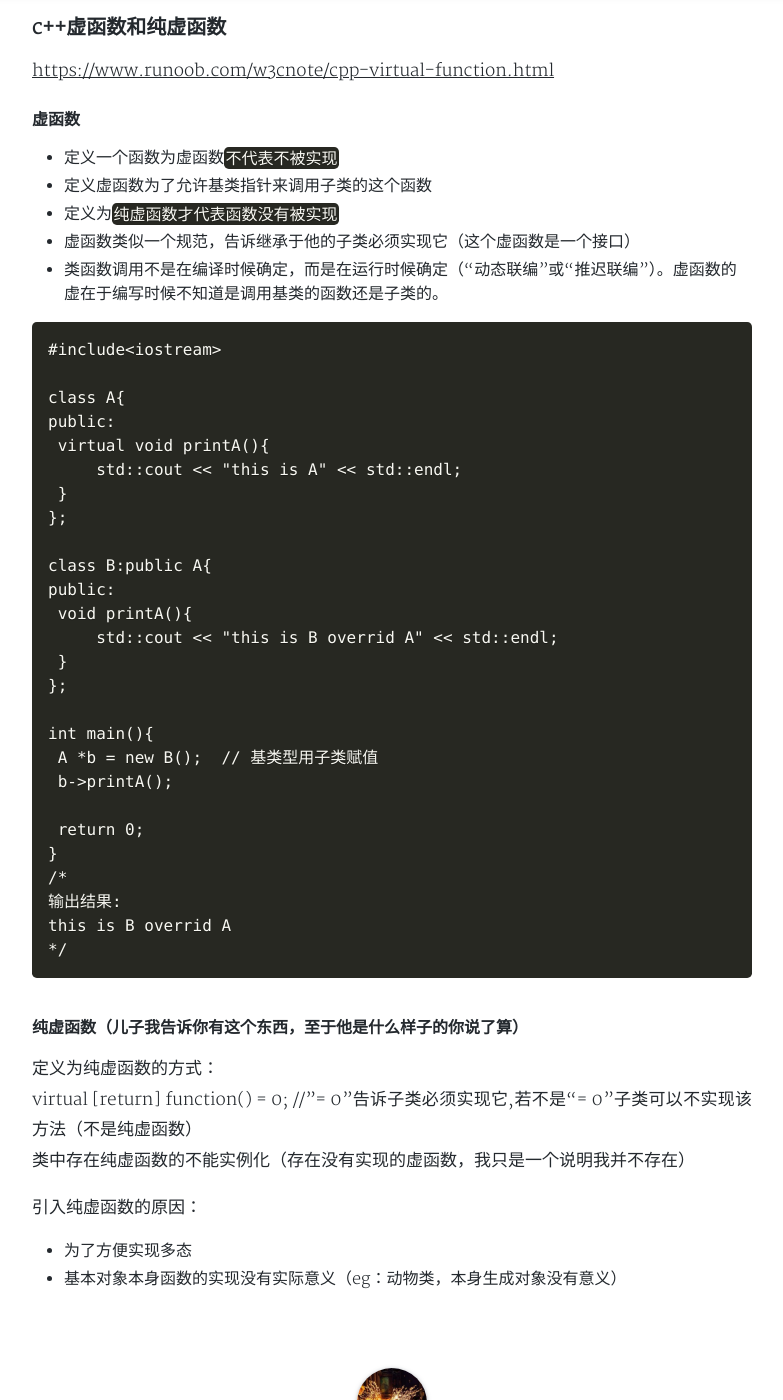
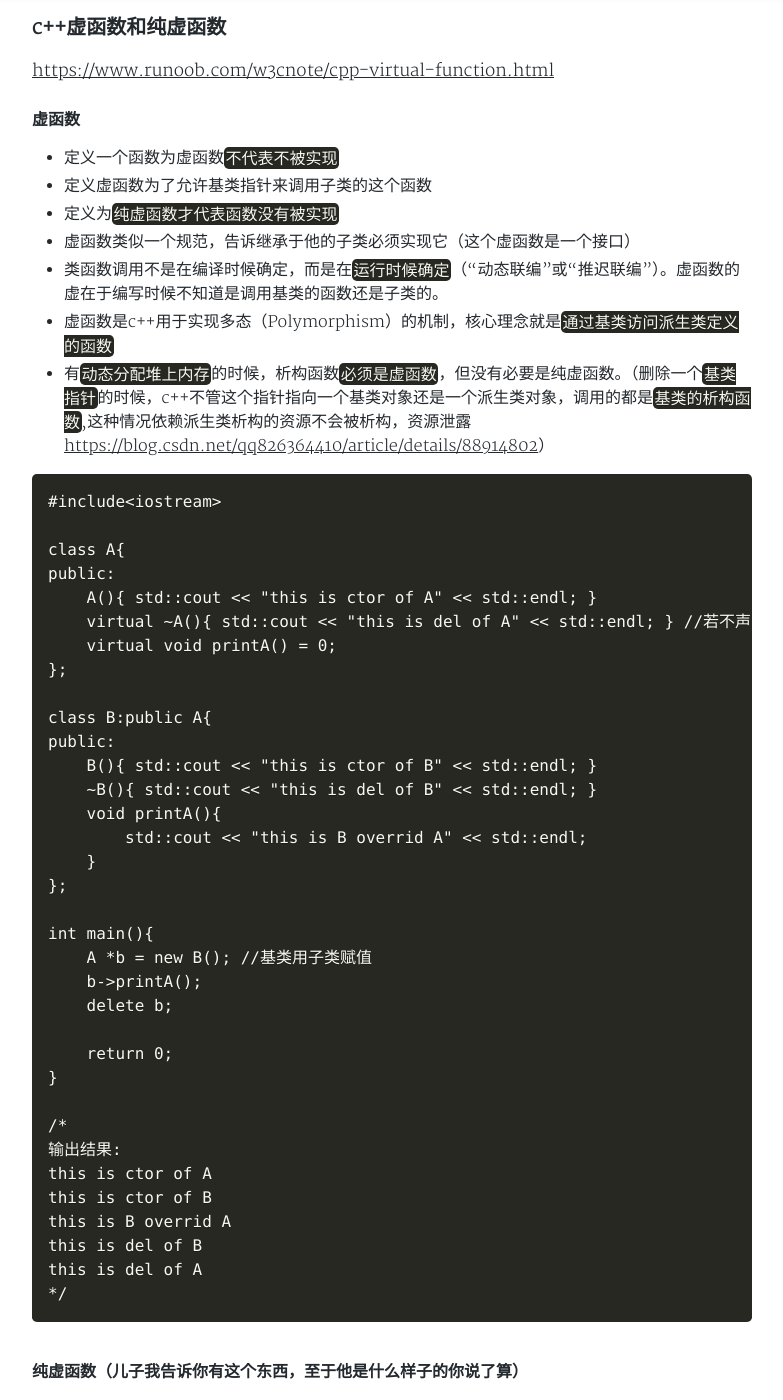
Before and after one commit to smakry/smakry.github.io, a Jekyll site: the page built from _posts/2019-09-19-程序问题整合.md, in a window 1280 px wide and 1400 px high, scrolled down 2207 px. Shown: the whole window, without its empty margins (248-1031 px from the left). Built offline with Jekyll 4.4.1, drawn with Linux system fonts in a browser that asks for light colours; nearby versions of some CDN libraries; comment, search, counter and statistics services are not loaded; a style sheet for code colours, icons or effects is not loaded; some of the changed text lies outside the part shown.

Commit message:
program problem

````diff
--- a/_posts/2019-09-19-程序问题整合.md
+++ b/_posts/2019-09-19-程序问题整合.md
@@ -10,12 +10,12 @@ tags: 笔记
 
 ## 目录
 
-- [结构体内存对齐问题？](#结构体内存对齐问题)
-- [字符指针和字符数组的区别](#字符指针和字符数组的区别)
-- [C++中class与struct的区别](#C++中class与struct的区别)
-- [c++虚函数和纯虚函数](#c++虚函数和纯虚函数)
+- [结构体内存对齐问题？](#list_1)
+- [字符指针和字符数组的区别](#list_2)
+- [C++中class与struct的区别](#list_3)
+- [c++虚函数和纯虚函数](#list_4)
 
-### 结构体内存对齐问题
+### <span id = "list_1"></span>结构体内存对齐问题
 
 #### 为什么要内存对齐？
 
@@ -65,38 +65,87 @@ c = 42578<u>64</u>,
 p = 42578<u>68</u>, //88-28 + 4
 struct size :72
 
-### 字符指针和字符数组的区别
+### <span id = "list_2"></span>字符指针和字符数组的区别
 
 - 内存分配：指针是只分配指针的空间大小，数组分配了整个数组的大小空间
 - 赋值含义：指针赋值只是赋值地址，数组赋值是拷贝数据到数组
 - 赋值方式：指针是字符串的地址，`数组是元素一一复制赋值`
 - 值的使用：指针需通过地址获得字符值，数组可以直接使用
 
-### C++中class与struct的区别
+### <span id = "list_3"></span>C++中class与struct的区别
 
 - class默认的访问权限是private，struct是public
 - class默认的继承方式是private，struct是public
 - class可以用来定义模板参数，struct不行
 
-### c++虚函数和纯虚函数
+### <span id = "list_4"></span>c++虚函数和纯虚函数
 
 <https://www.runoob.com/w3cnote/cpp-virtual-function.html>
 
 #### 虚函数
+
 - 定义一个函数为虚函数`不代表不被实现`
 - 定义虚函数为了允许基类指针来调用子类的这个函数
 - 定义为`纯虚函数才代表函数没有被实现`
 - 虚函数类似一个规范，告诉继承于他的子类必须实现它（这个虚函数是一个接口）
-- 类函数调用不是在编译时候确定，而是在运行时候确定（“动态联编”或“推迟联编”）。虚函数的虚在于编写时候不知道是调用基类的函数还是子类的。
+- 类函数调用不是在编译时候确定，而是在`运行时候确定`（“动态联编”或“推迟联编”）。虚函数的虚在于编写时候不知道是调用基类的函数还是子类的。
+- 虚函数是c++用于实现多态（Polymorphism）的机制，核心理念就是`通过基类访问派生类定义的函数`
+- 有`动态分配堆上内存`的时候，析构函数`必须是虚函数`，但没有必要是纯虚函数。（删除一个`基类指针`的时候，c++不管这个指针指向一个基类对象还是一个派生类对象，调用的都是`基类的析构函数`,这种情况依赖派生类析构的资源不会被析构，资源泄露 <https://blog.csdn.net/qq826364410/article/details/88914802>）
 
 ```c++
 #include<iostream>
 
 class A{
 public:
- virtual void printA(){
-     std::cout << "this is A" << std::endl;
- }
+    A(){ std::cout << "this is ctor of A" << std::endl; }
+    virtual ~A(){ std::cout << "this is del of A" << std::endl; } //若不声明为虚函数，删除基类指针只会调用“~A()”,不会调用基类的析构
+    virtual void printA() = 0;
+};
+
+class B:public A{
+public:
+    B(){ std::cout << "this is ctor of B" << std::endl; }
+    ~B(){ std::cout << "this is del of B" << std::endl; }
+    void printA(){
+        std::cout << "this is B overrid A" << std::endl;
+    }
+};
+
+int main(){
+    A *b = new B(); //基类用子类赋值
+    b->printA();
+    delete b;
+
+    return 0;
+}
+
+/*
+输出结果:
+this is ctor of A
+this is ctor of B
+this is B overrid A
+this is del of B
+this is del of A
+*/
+```
+
+#### 纯虚函数（儿子我告诉你有这个东西，至于他是什么样子的你说了算）
+
+定义为纯虚函数的方式：
+virtual [return] function(Params) = 0;  //“= 0”告诉子类必须实现它,若不是“= 0”子类可以不实现该方法（不是纯虚函数）
+类中存在`纯虚函数的不能实例化`（存在没有实现的虚函数，我只是一个说明我并不存在）
+
+引入纯虚函数的原因：
+- 效率：为了方便实现多态
+- 安全：基本对象本身函数的实现没有实际意义（eg：动物类，本身生成对象没有意义）
+
+```cpp
+
+#include<iostream>
+
+class A{
+public:
+ virtual void printA() = 0;  //纯虚函数
 };
 
 class B:public A{
@@ -107,23 +156,15 @@ public:
 };
 
 int main(){
- A *b = new B();  // 基类型用子类赋值
+ A *b = new B();  //抽象类不能定义实例，但**可以声明指向实现该抽象类的具体类的指针或引用**
  b->printA();
 
  return 0;
 }
-/*
-输出结果:
-this is B overrid A
-*/
+
 ```
 
-#### 纯虚函数（儿子我告诉你有这个东西，至于他是什么样子的你说了算）
+#### 抽象类
 
-定义为纯虚函数的方式：
-virtual [return] function() = 0;  //"= 0"告诉子类必须实现它,若不是“= 0”子类可以不实现该方法（不是纯虚函数）
-类中存在纯虚函数的不能实例化（存在没有实现的虚函数，我只是一个说明我并不存在）
-
-引入纯虚函数的原因：
-- 为了方便实现多态
-- 基本对象本身函数的实现没有实际意义（eg：动物类，本身生成对象没有意义）
+- 带有纯虚函数的类为抽象类
+- 类继承了于抽象类，但未实现纯虚函数，那么继承类还是一个抽象类
````
